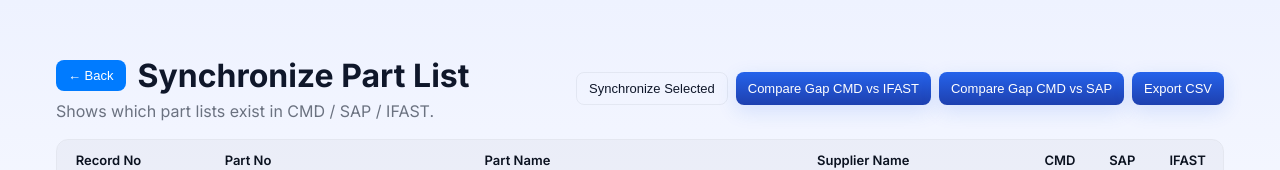
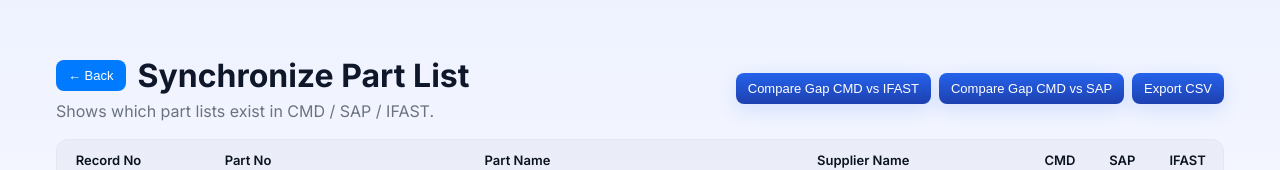
Before and after one commit to ari-fikri/finance-dashboard, a React (Vite) app: page /sync in a window 1280 px wide. Shown: the top 170 px of the page. Built offline with nearby package versions, Linux system fonts and the light colour scheme.

Commit message:
takeout button synchronize selected

```diff
--- a/src/SyncPartList.jsx
+++ b/src/SyncPartList.jsx
@@ -162,12 +162,7 @@ export default function SyncPartList() {
           </div>
 
           <div style={{ display: "flex", gap: 8 }}>
-            <button
-              onClick={() => alert("Sync action (preview)")}
-              className="btn btn-ghost"
-            >
-              Synchronize Selected
-            </button>
+            {/* Synchronize Selected button removed */}
 
             {/* Removed: Compare CMD ↔ IFAST and Compare CMD ↔ SAP buttons */}
 
```
